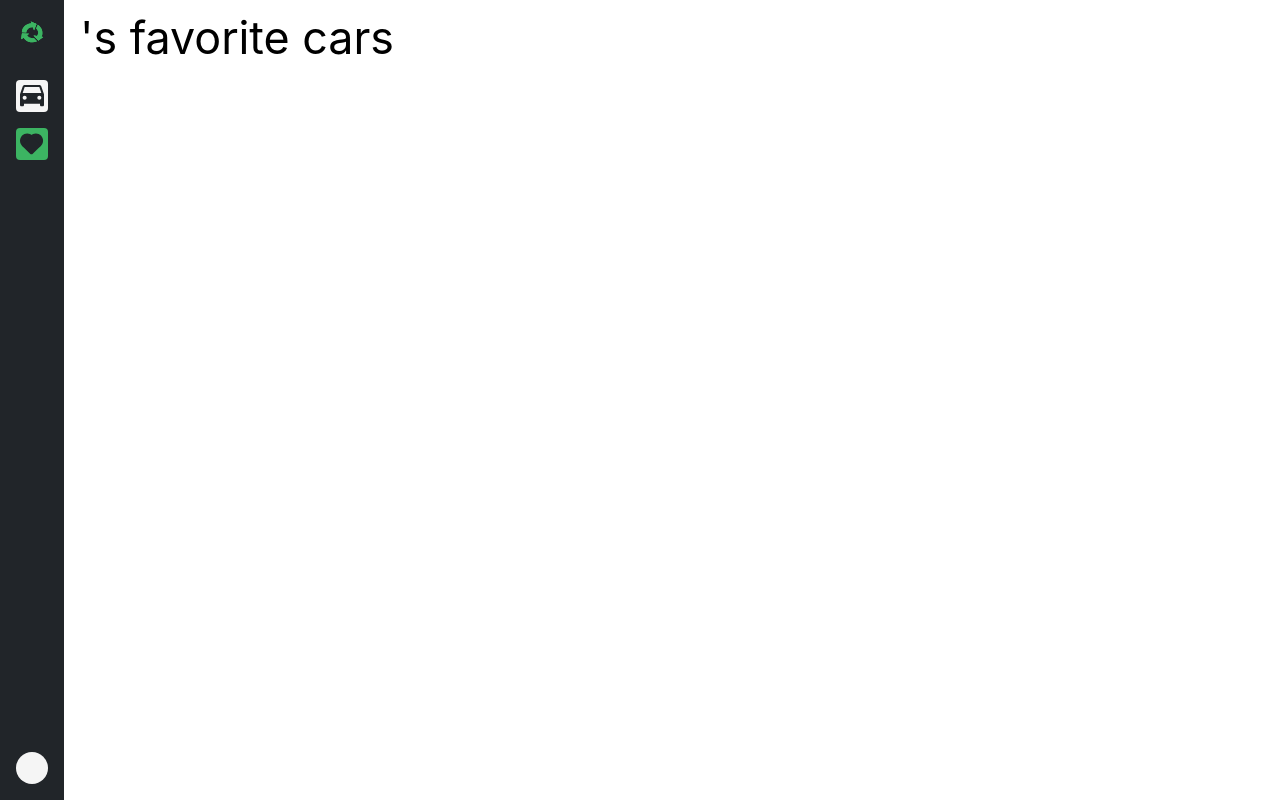
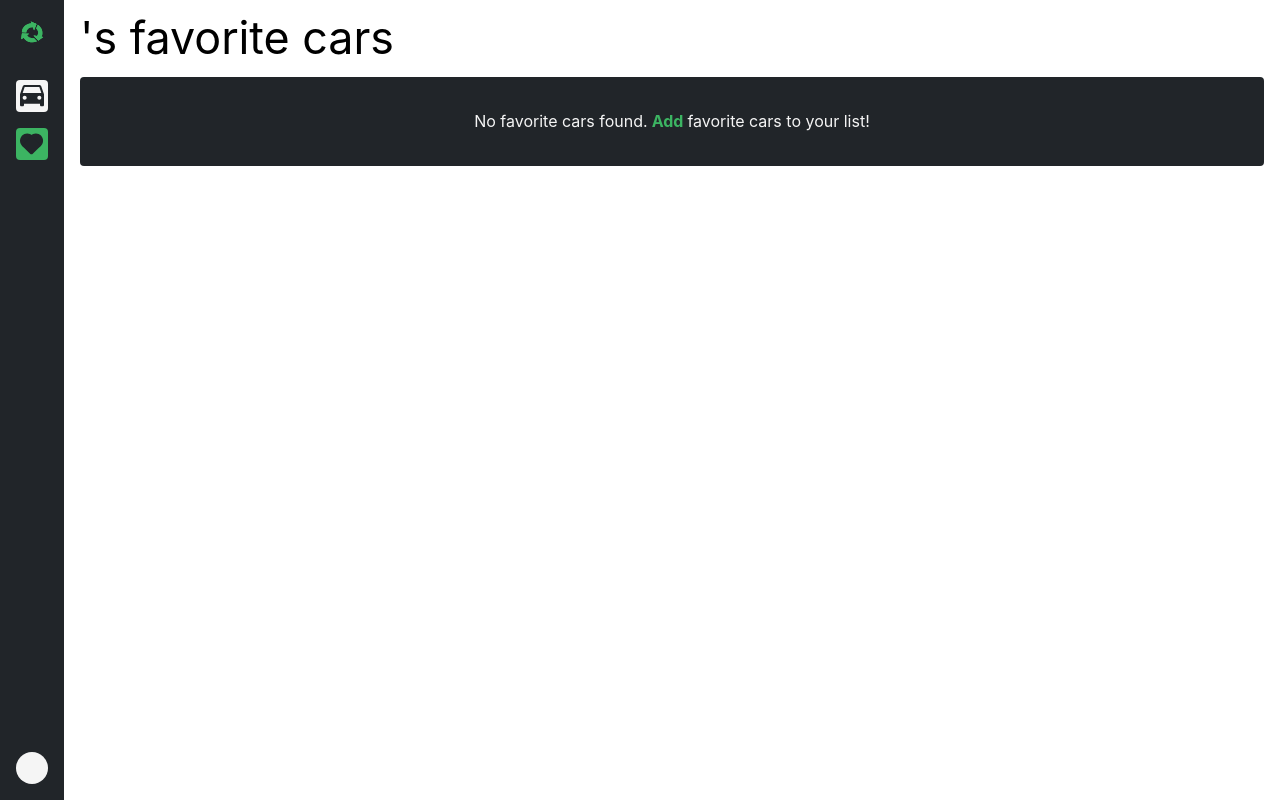
Before and after one commit to AlexBeje/prueba-recomotor, a Next.js app: page /favorites in a window 1280 px wide. Built offline with nearby package versions, Linux system fonts and the light colour scheme.

Commit message:
📦 NEW: Added the logout button.

```diff
--- a/components/molecules/Carousel.tsx
+++ b/components/molecules/Carousel.tsx
@@ -48,7 +48,7 @@ export default function Carousel({
         className="relative h-[250px] md:h-[500px]"
       >
         <div
-          className="absolute right-8 top-8 z-10"
+          className="absolute right-4 top-4 md:right-8 md:top-8 z-10"
           onClick={() => handleFavoriteClick(carModel.brand, carModel.model)}
         >
           {loading?.brand === carModel.brand &&
@@ -73,9 +73,9 @@ export default function Carousel({
           width={"100%"}
           height={"100%"}
         />
-        <p className="absolute bottom-16 left-8 z-10 text-h1 font-bold text-light">
+        <h1 className="absolute bottom-16 left-8 z-10 text-h2 md:text-h1 font-bold text-light">
           {carModel.brand} {carModel.model}
-        </p>
+        </h1>
       </MantineCarousel.Slide>
     ));
   };
--- a/components/molecules/Sidebar.tsx
+++ b/components/molecules/Sidebar.tsx
@@ -1,12 +1,14 @@
-import { useLocalStorage } from "@mantine/hooks";
+import { useClickOutside, useLocalStorage } from "@mantine/hooks";
 import Icon from "../atoms/Icon";
 import { User } from "@/types/users.type";
 import { useRouter } from "next/router";
 import Link from "next/link";
+import { useState } from "react";
 
 export default function Sidebar() {
   /** Variables **/
   const router = useRouter();
+  const [logout, setLogout] = useState<boolean>();
   const [currentUser] = useLocalStorage<string>({
     key: "currentUser",
   });
@@ -28,6 +30,10 @@ export default function Sidebar() {
   const isCurrentRoute = (route: string) => {
     return router.pathname === route;
   };
+  const toggleLogout = () => {
+    setLogout(!logout);
+  };
+  const logoutDialogRef = useClickOutside(() => setLogout(false));
 
   /** Render **/
   return (
@@ -49,7 +55,23 @@ export default function Sidebar() {
           </Link>
         </div>
       </div>
-      <Icon rounded text={getUserCredentials()} />
+      <div
+        className="relative"
+        onClick={() => toggleLogout()}
+        ref={logoutDialogRef}
+      >
+        <Icon rounded text={getUserCredentials()} />
+        {logout && (
+          <Link
+            href="/"
+            className="text-p font-semibold text-dark no-underline"
+          >
+            <div className="absolute -top-1 left-10 z-10 rounded bg-primary-light px-4 py-2 drop-shadow-[0_4px_4px_rgba(0,0,0,.25)] hover:bg-light">
+              Logout
+            </div>
+          </Link>
+        )}
+      </div>
     </div>
   );
 }
--- a/pages/favorites.tsx
+++ b/pages/favorites.tsx
@@ -4,6 +4,7 @@ import Card from "@/components/molecules/Card";
 import { useCarsHook } from "@/hooks/useCarsHook";
 import { useUsersHook } from "@/hooks/useUsersHook";
 import { useState } from "react";
+import Link from "next/link";
 
 export default function Favorites() {
   /** Variables **/
@@ -36,14 +37,26 @@ export default function Favorites() {
     <div>
       <div className="flex h-screen">
         <Sidebar />
-        <div className="overflow-auto">
+        <div className="overflow-auto flex-1">
           <h1 className="p-4 text-h1 font-normal">
-            <span className="text-primary-dark font-bold">
+            <span className="font-bold text-primary-dark">
               {currentUser?.name}
             </span>
             's favorite cars
           </h1>
-          <div className="mb-4 ml-4 flex flex-col gap-4">
+          <div className="mb-4 ml-4 flex flex-col gap-4 text-light">
+            {getFavoriteCars()?.length === 0 && (
+              <div className="bg-dark mr-4 py-8 items-center justify-center flex rounded">
+                No favorite cars found.
+                <Link
+                  href="/home"
+                  className="px-1 font-bold text-primary-light no-underline hover:underline"
+                >
+                  Add
+                </Link>
+                favorite cars to your list!
+              </div>
+            )}
             {getFavoriteCars()?.map((car) => {
               return (
                 <div key={car.brand} className="flex flex-col gap-4">
--- a/pages/login.tsx
+++ b/pages/login.tsx
@@ -39,18 +39,22 @@ export default function Login() {
   return (
     <div className="relative flex h-screen w-screen">
       <div className="absolute hidden h-full w-1/2 bg-black opacity-50 md:block" />
+      {getCarImage() ? (
         <img
           className="hidden object-cover md:block"
           src={getCarImage()}
           alt="Car picture"
           width={"50%"}
         />
+      ) : (
+        <div className="bg-dark w-1/2" />
+      )}
       <div className="flex w-full flex-col justify-center gap-6 bg-dark px-10 text-light md:w-1/2 md:px-20">
         <h1 className="text-h1">Welcome!</h1>
         <div className="flex flex-col gap-2">
           <p>
             Please
-            <span className="text-p px-1 font-bold text-primary-light">
+            <span className="px-1 text-p font-bold text-primary-light">
               identify
             </span>
             yourself to enter the website.
```
Lines whose indentation alone changed are shown as unchanged.
